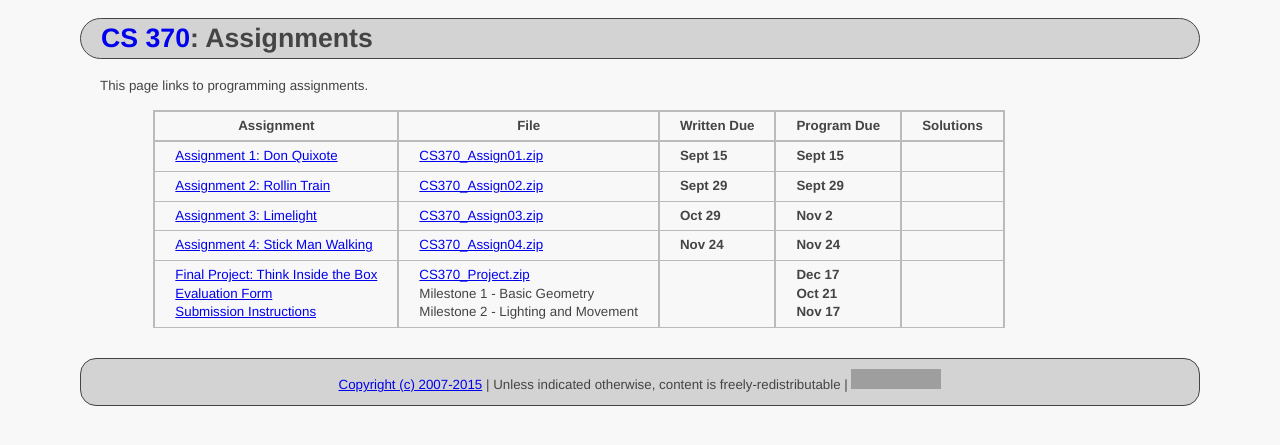
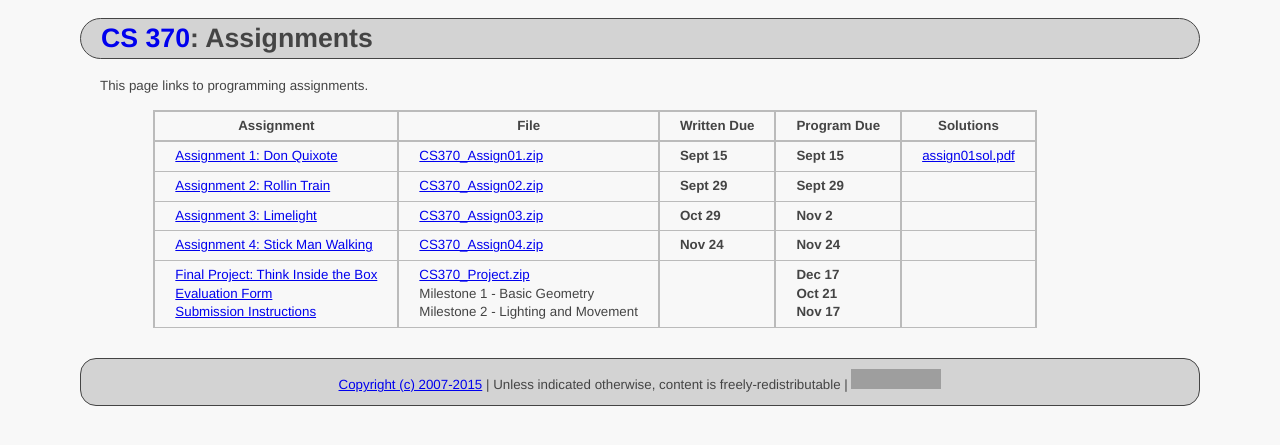
Before and after one commit to ycpcs/cs370-fall2015, a Jekyll site: the page built from assign/index.md, in a window 1280 px wide. Shown: the top 445 px of the page. Built offline with Jekyll 4.4.1, drawn with Linux system fonts in a browser that asks for light colours; Markdown is read by kramdown in place of the engine named in the settings; grey boxes are pictures that could not be loaded.

Commit message:
add assignment 1 solutions
post assignment 1 solutions

```diff
--- a/assign/index.md
+++ b/assign/index.md
@@ -7,8 +7,8 @@ This page links to programming assignments.
 
 > Assignment | File | Written Due | Program Due | Solutions |
 > ---------- | ---- | ----------- | ----------- | --------- |
-> [Assignment 1: Don Quixote](assign01.html) | [CS370_Assign01.zip](src/CS370_Assign01.zip) | **Sept 15** | **Sept 15** |
-> [Assignment 2: Rollin Train](assign02.html) | [CS370_Assign02.zip](src/CS370_Assign02.zip) | **Sept 29** | **Sept 29** |
-> [Assignment 3: Limelight](assign03.html) | [CS370_Assign03.zip](src/CS370_Assign03.zip) | **Oct 29** | **Nov 2** |
-> [Assignment 4: Stick Man Walking](assign04.html) | [CS370_Assign04.zip](src/CS370_Assign04.zip) | **Nov 24** | **Nov 24** |
-> [Final Project: Think Inside the Box](project.html) <br /> [Evaluation Form](CS370_Final_Project_eval.docx) <br /> [Submission Instructions](ProjectSubmit.html) | [CS370_Project.zip](src/CS370_Project.zip) <br /> Milestone 1 - Basic Geometry <br /> Milestone 2 - Lighting and Movement | | **Dec 17** <br /> **Oct 21** <br /> **Nov 17** |
+> [Assignment 1: Don Quixote](assign01.html) | [CS370_Assign01.zip](src/CS370_Assign01.zip) | **Sept 15** | **Sept 15** | [assign01sol.pdf](sol/assign01sol.pdf) |
+> [Assignment 2: Rollin Train](assign02.html) | [CS370_Assign02.zip](src/CS370_Assign02.zip) | **Sept 29** | **Sept 29** | |
+> [Assignment 3: Limelight](assign03.html) | [CS370_Assign03.zip](src/CS370_Assign03.zip) | **Oct 29** | **Nov 2** | |
+> [Assignment 4: Stick Man Walking](assign04.html) | [CS370_Assign04.zip](src/CS370_Assign04.zip) | **Nov 24** | **Nov 24** | |
+> [Final Project: Think Inside the Box](project.html) <br /> [Evaluation Form](CS370_Final_Project_eval.docx) <br /> [Submission Instructions](ProjectSubmit.html) | [CS370_Project.zip](src/CS370_Project.zip) <br /> Milestone 1 - Basic Geometry <br /> Milestone 2 - Lighting and Movement | | **Dec 17** <br /> **Oct 21** <br /> **Nov 17** | |
```
Also changed, not shown: 1 other file.
